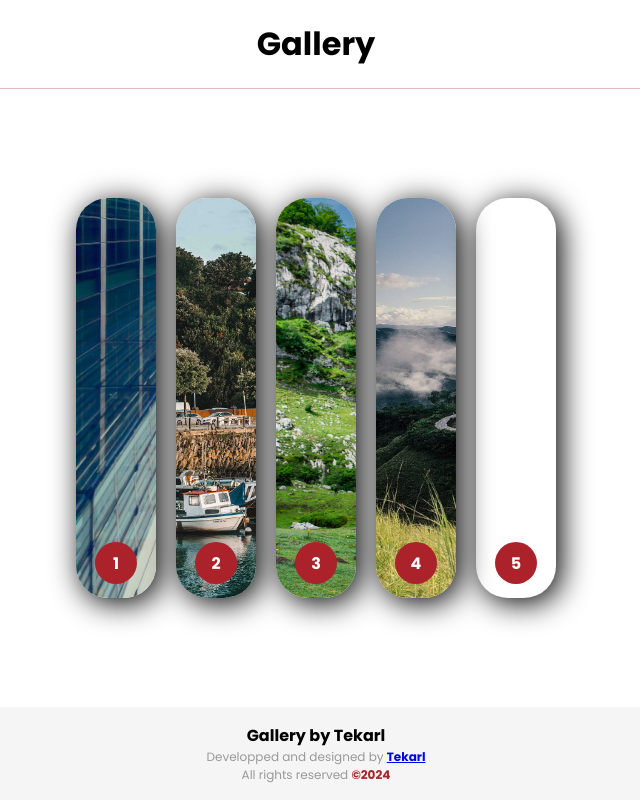
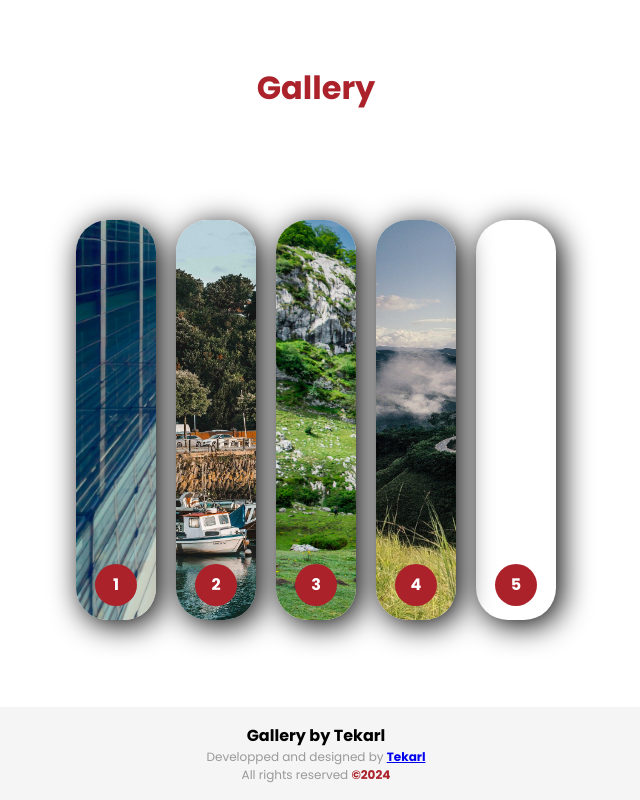
Before and after one commit to Tekarl2019/Gallery, a plain HTML site: page index.html in a window 1280 px wide. Shown: the whole page, without its empty margins (324-964 px from the left). Drawn offline with Linux system fonts and the light colour scheme.

Commit message:
header edited

```diff
--- a/style.css
+++ b/style.css
@@ -22,7 +22,9 @@ header{
     justify-content: center;
     align-items: center;
     width: 100%;
-    border-bottom: 1px solid rgba(171, 34, 42, 0.3);
+    color: #ab222a;
+    padding-top: 64px;
+    /* border-bottom: 1px solid rgba(171, 34, 42, 0.3); */
 }
 
 /*=============================================================*/
```
